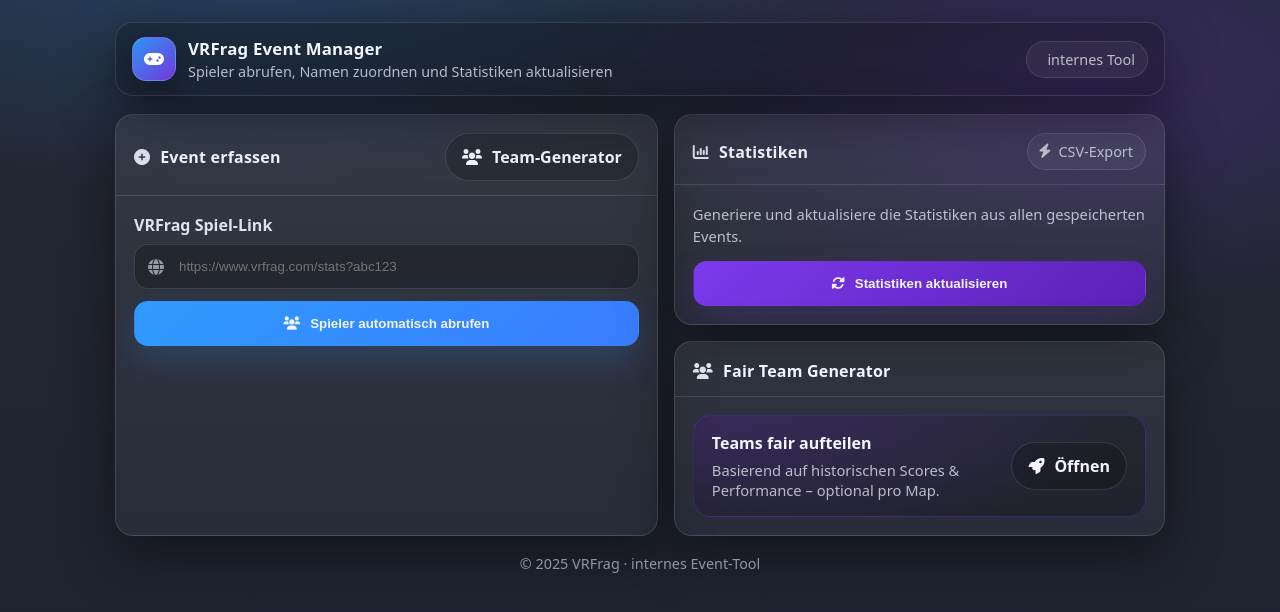
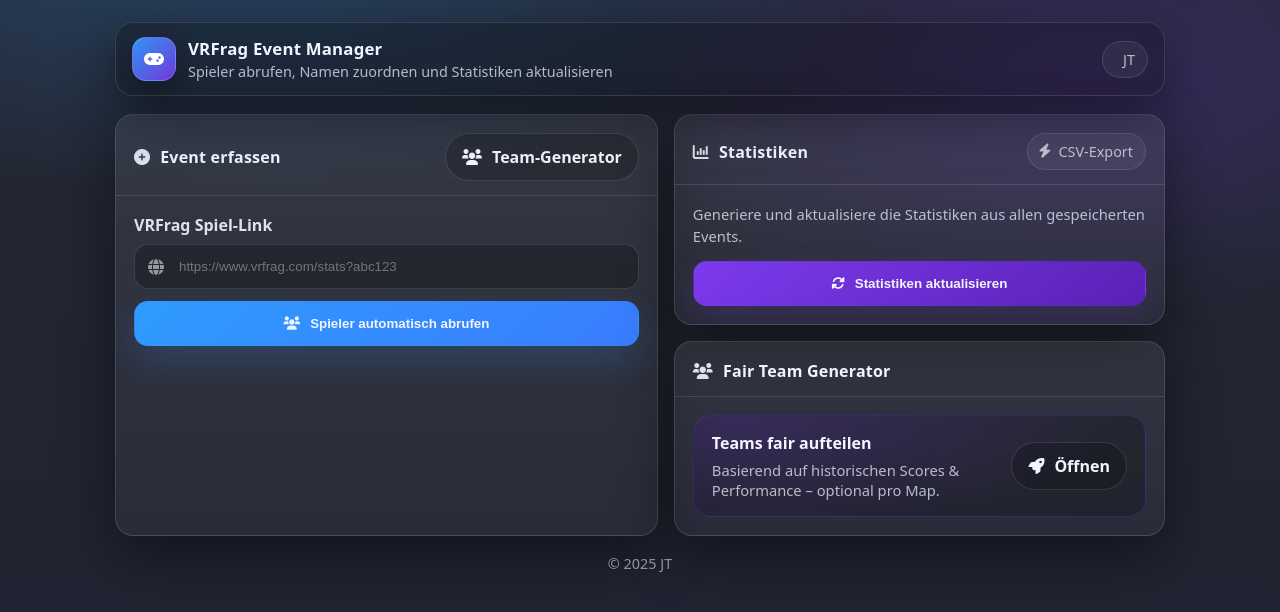
Before and after one commit to Trent1337/VRFrag, a Flask app: page / in a window 1280 px wide. Shown: the top 612 px of the page. Run offline with Flask 3, Linux system fonts and the light colour scheme.

Commit message:
Update index.html

```diff
--- a/templates/index.html
+++ b/templates/index.html
@@ -259,7 +259,7 @@
           <p>Spieler abrufen, Namen zuordnen und Statistiken aktualisieren</p>
         </div>
       </div>
-      <div class="badge"><i class="fa-solid fa-shield-halved"></i> internes Tool</div>
+      <div class="badge"><i class="fa-solid fa-shield-halved"></i> JT </div>
     </header>
 
     <div class="grid">
@@ -370,7 +370,7 @@
       </div>
     </div>
 
-    <footer>© <span id="y"></span> VRFrag · internes Event-Tool</footer>
+    <footer>© <span id="y"></span> JT </footer>
   </div>
 
   <script>
```
